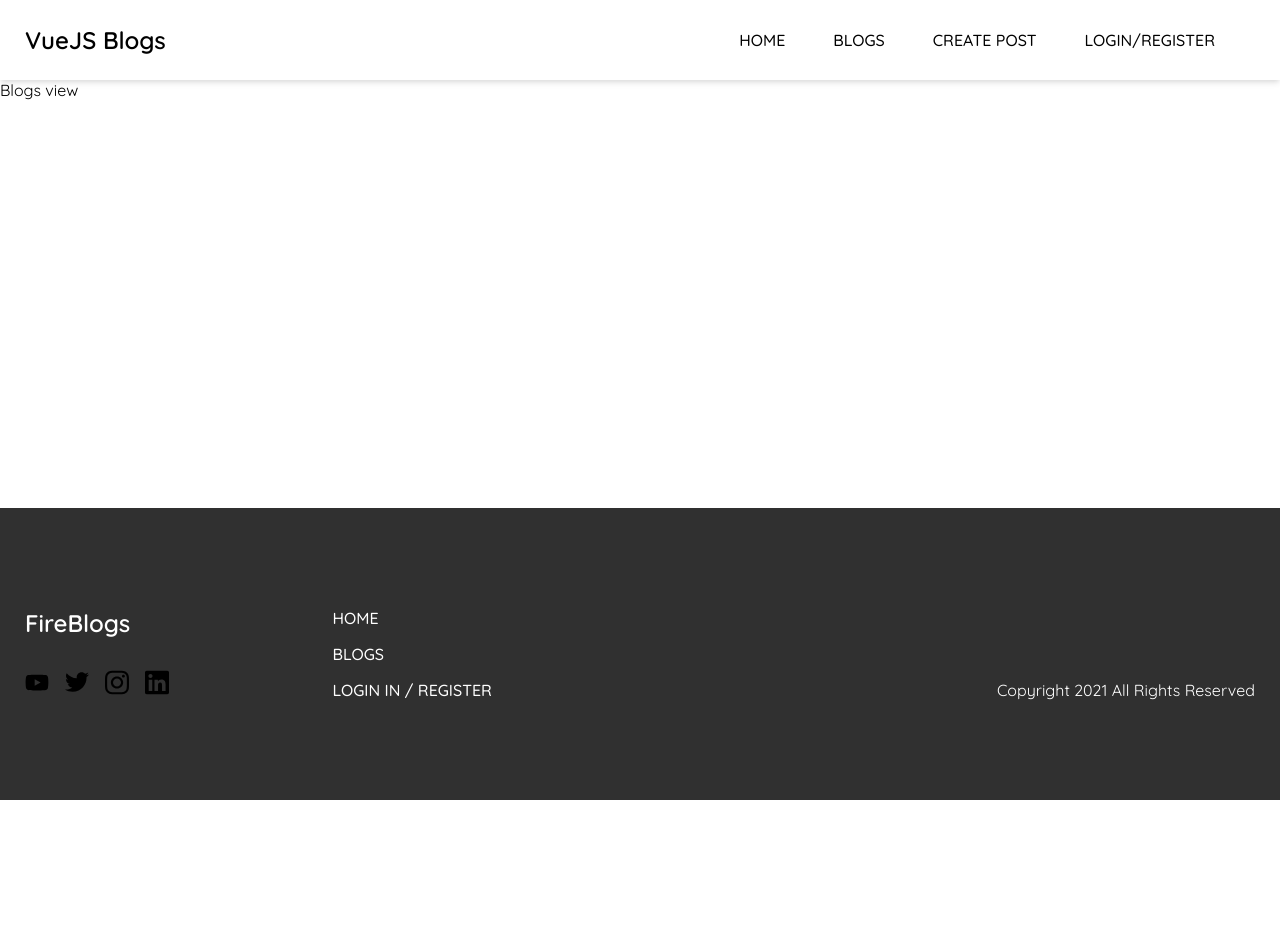
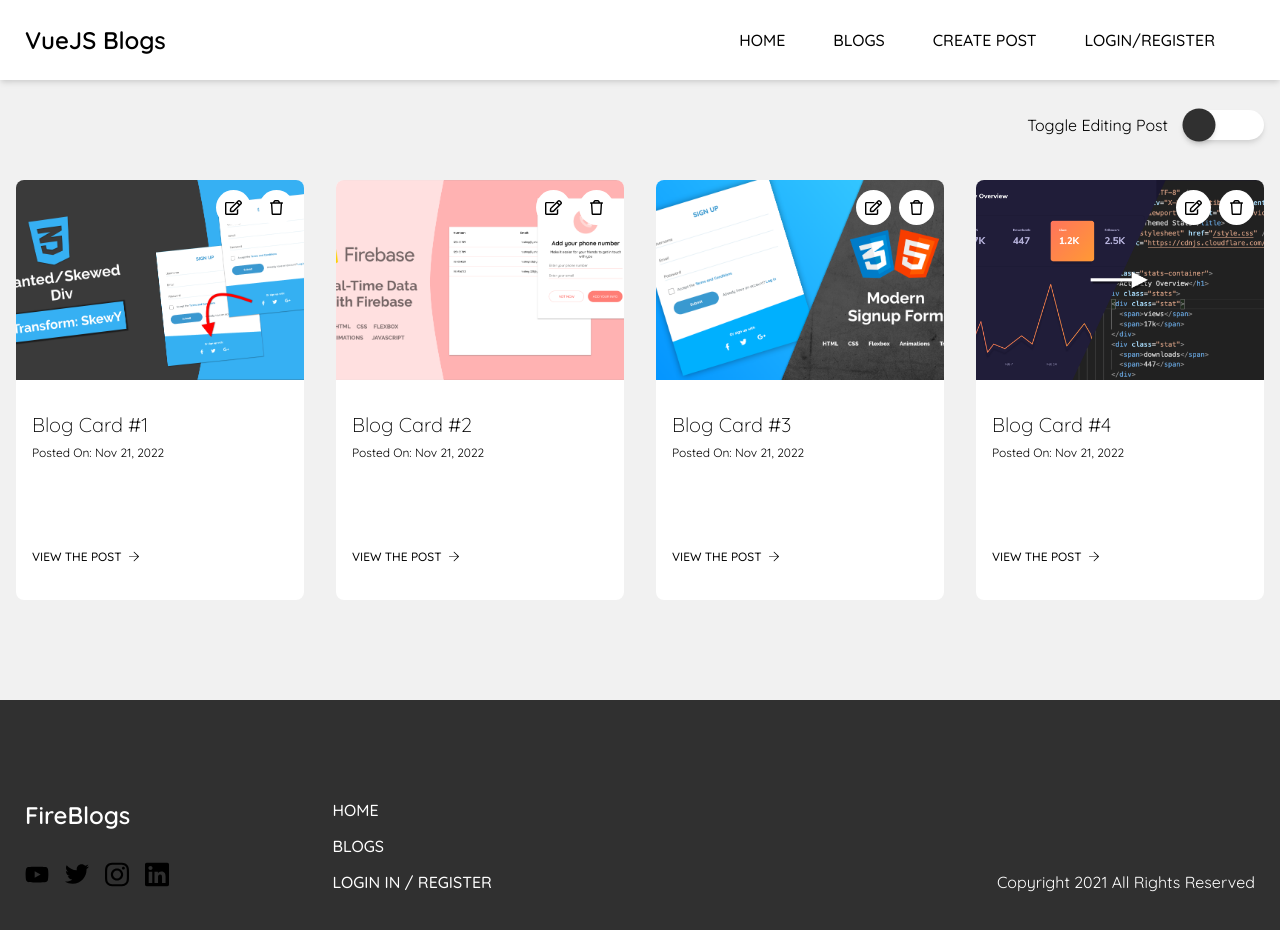
Before and after one commit to PratikDhungel/vueJsBlogs, a Vue app: page /blogs in a window 1280 px wide. Shown: the top 930 px of the page. Before the commit the page ends 800 px from the top, so only its background shows below. Built offline with nearby package versions, Linux system fonts and the light colour scheme.

Commit message:
Vue JS Blogs: Update blogs view and handle show/hide blog card actions

```diff
--- a/src/components/blogCard/BlogCard.vue
+++ b/src/components/blogCard/BlogCard.vue
@@ -1,6 +1,6 @@
 <template>
   <div class="blog-card">
-    <div class="icons">
+    <div v-show="editPost" class="icons">
       <div class="icon">
         <img :src="edit" alt="edit-icon" class="edit" />
       </div>
--- a/src/components/blogCard/blogCard.comp.js
+++ b/src/components/blogCard/blogCard.comp.js
@@ -12,4 +12,9 @@
       trash,
     };
   },
+  computed: {
+    editPost() {
+      return this.$store.state.editPost;
+    },
+  },
 };
--- a/src/components/navigation/Navigation.vue
+++ b/src/components/navigation/Navigation.vue
@@ -7,8 +7,8 @@
 
       <div class="nav-links">
         <ul v-show="!isMobile">
-          <router-link class="link" to="#">Home</router-link>
-          <router-link class="link" to="#">Blogs</router-link>
+          <router-link class="link" :to="{ name: 'HomeView' }">Home</router-link>
+          <router-link class="link" :to="{ name: 'BlogsView' }">Blogs</router-link>
           <router-link class="link" to="#">Create Post</router-link>
           <router-link class="link" to="#">Login/Register</router-link>
         </ul>
@@ -25,8 +25,8 @@
 
     <Transition>
       <ul class="mobile-nav" v-show="showMobileNav">
-        <router-link class="link" to="#">Home</router-link>
-        <router-link class="link" to="#">Blogs</router-link>
+        <router-link class="link" :to="{ name: 'HomeView' }">Home</router-link>
+        <router-link class="link" :to="{ name: 'BlogsView' }">Blogs</router-link>
         <router-link class="link" to="#">Create Post</router-link>
         <router-link class="link" to="#">Login/Register</router-link>
       </ul>
--- a/src/store/index.js
+++ b/src/store/index.js
@@ -28,7 +28,12 @@
         blogDate: 'Nov 21, 2022',
       },
     ],
+    editPost: true,
   },
-  mutations: {},
+  mutations: {
+    toggleEditPost(state, payload) {
+      state.editPost = payload;
+    },
+  },
   actions: {},
 });
--- a/src/views/blogs/Blogs.vue
+++ b/src/views/blogs/Blogs.vue
@@ -1,5 +1,16 @@
 <template>
-  <div>Blogs view</div>
+  <div class="blog-card-wrap">
+    <div class="blog-cards container">
+      <div class="toggle-edit">
+        <span>Toggle Editing Post</span>
+        <input type="checkbox" v-model="editPost" />
+      </div>
+
+      <BlogCard v-for="post in sampleBlogCards" :key="post.id" :post="post" />
+    </div>
+  </div>
 </template>
 
+<style lang="scss" scoped src="./blogs.style.scss"></style>
+
 <script src="./blogs.view.js"></script>
--- /dev/null
+++ b/src/views/blogs/blogs.style.scss
@@ -0,0 +1,46 @@
+.blog-cards {
+  position: relative;
+
+  .toggle-edit {
+    display: flex;
+    align-items: center;
+    position: absolute;
+    top: -70px;
+    right: 0;
+
+    span {
+      margin-right: 16px;
+    }
+
+    input[type='checkbox'] {
+      position: relative;
+      border: none;
+      -webkit-appearance: none;
+      background: #fff;
+      outline: none;
+      width: 80px;
+      height: 30px;
+      border-radius: 20px;
+      box-shadow: 0 4px 6px -1px rgba(0, 0, 0, 0.1), 0 2px 4px -1px rgba(0, 0, 0, 0.06);
+    }
+
+    input[type='checkbox']:before {
+      content: '';
+      position: absolute;
+      width: 30px;
+      height: 30px;
+      border-radius: 20px;
+      top: 0;
+      left: 52px;
+      background: #fff;
+      transform: scale(1.1);
+      transition: 750ms ease all;
+      box-shadow: 0 4px 6px -1px rgba(0, 0, 0, 0.1), 0 2px 4px -1px rgba(0, 0, 0, 0.06);
+    }
+
+    input:checked[type='checkbox']:before {
+      background: #303030;
+      left: 0;
+    }
+  }
+}
--- a/src/views/blogs/blogs.view.js
+++ b/src/views/blogs/blogs.view.js
@@ -1,3 +1,24 @@
+import { BlogCard } from '@/components';
+
 export default {
   name: 'BlogsView',
+  components: {
+    BlogCard,
+  },
+  computed: {
+    sampleBlogCards() {
+      return this.$store.state.sampleBlogCards;
+    },
+    editPost: {
+      get() {
+        return this.$store.state.editPost;
+      },
+      set(payload) {
+        this.$store.commit('toggleEditPost', payload);
+      },
+    },
+  },
+  beforeUnmount() {
+    this.$store.commit('toggleEditPost', false);
+  },
 };
```
